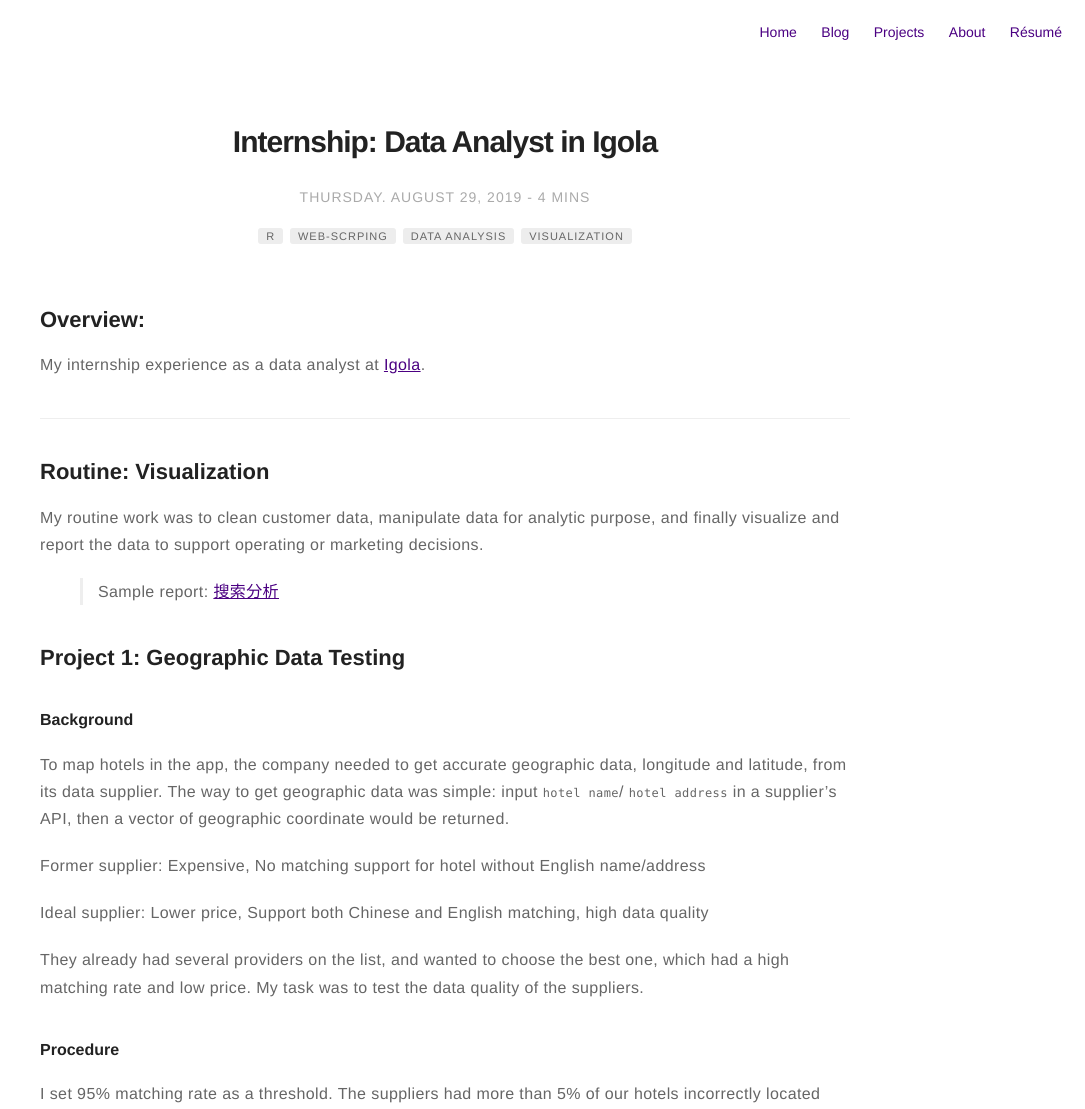
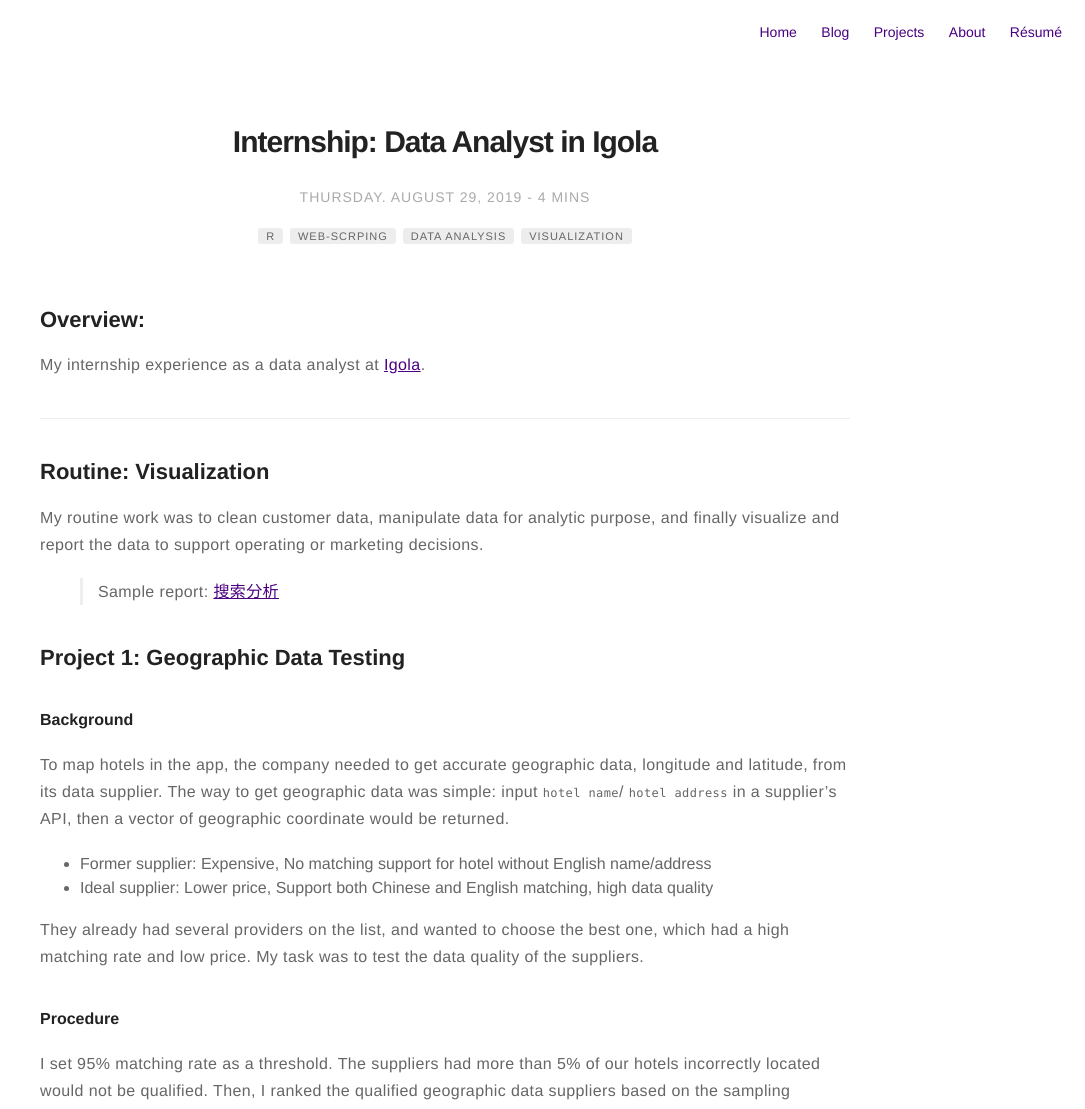
Before and after one commit to subaiwen/subaiwen.github.io, a Jekyll site: the page built from _posts/2019-8-29-Intern.md, in a window 1280 px wide. Shown: the top 1109 px of the page, without its empty margins (195-1280 px from the left). Built offline with Jekyll 4.4.1, drawn with Linux system fonts in a browser that asks for light colours; formulas are drawn with MathJax 3.

```diff
--- a/_posts/2019-8-29-Intern.md
+++ b/_posts/2019-8-29-Intern.md
@@ -28,9 +28,8 @@ My routine work was to clean customer data, manipulate data for analytic purpose
 #### Background
 To map hotels in the app, the company needed to get accurate geographic data, longitude and latitude, from its data supplier. The way to get geographic data was simple: input `hotel name`/ `hotel address` in a supplier's API, then a vector of geographic coordinate would be returned.
 
-Former supplier: Expensive, No matching support for hotel without English name/address
-
-Ideal supplier: Lower price, Support both Chinese and English matching, high data quality
+- Former supplier: Expensive, No matching support for hotel without English name/address
+- Ideal supplier: Lower price, Support both Chinese and English matching, high data quality
 
 They already had several providers on the list, and wanted to choose the best one, which had a high matching rate and low price. My task was to test the data quality of the suppliers.
 
```
